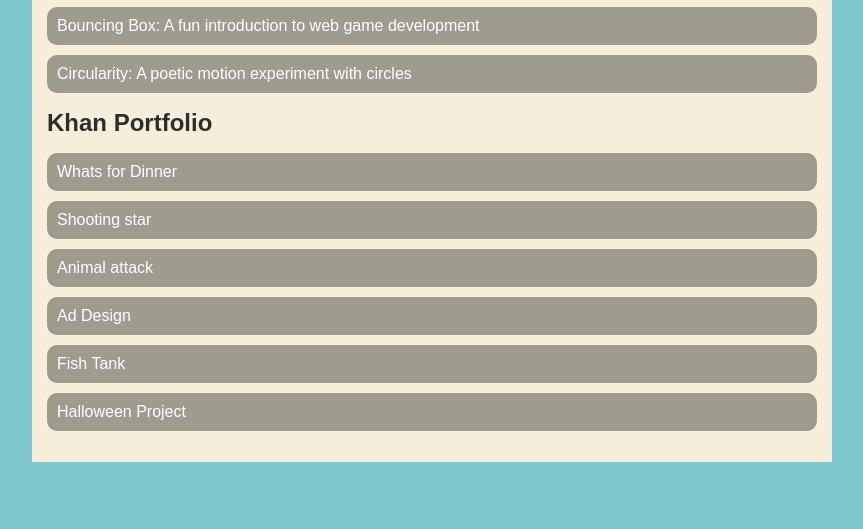
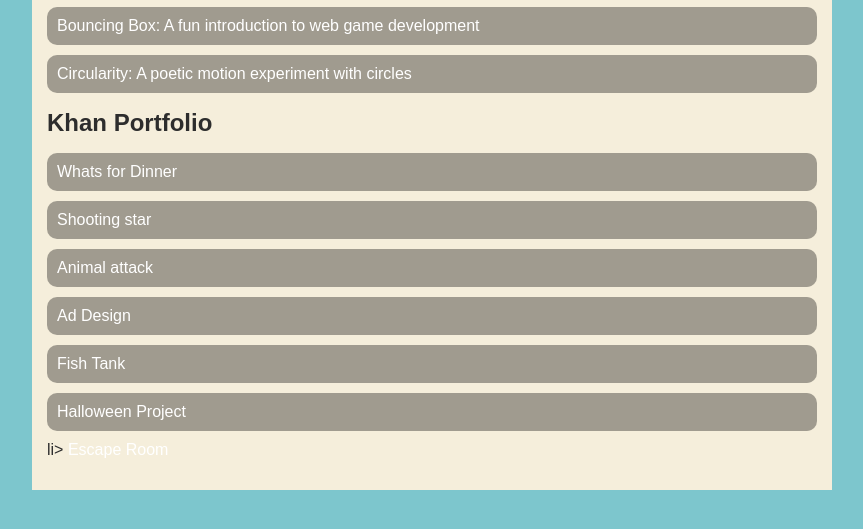
Before and after one commit to leozhu12/leozhu12.github.io, a plain HTML site: page portfolio.html in a window 1280 px wide. Shown: the part 195-724 px from the top of the page, without its empty margins (208-1071 px from the left). Drawn offline with Linux system fonts and the light colour scheme.

Commit message:
added project

```diff
--- a/portfolio.html
+++ b/portfolio.html
@@ -50,6 +50,9 @@
             <li>
                 <a href="https://www.khanacademy.org/computer-programming/leo-zhu-halloween-project/5594262618619904"  target="_blank">Halloween Project</a>
             </li>
+            li>
+                <a href="https://www.khanacademy.org/computer-programming/spin-off-of-team-mcconnell-_villarreal_zhu_hupp/5674233559105536"  target="_blank">Escape Room</a>
+            </li>
               </ul>
          </div>
         </main>
```
